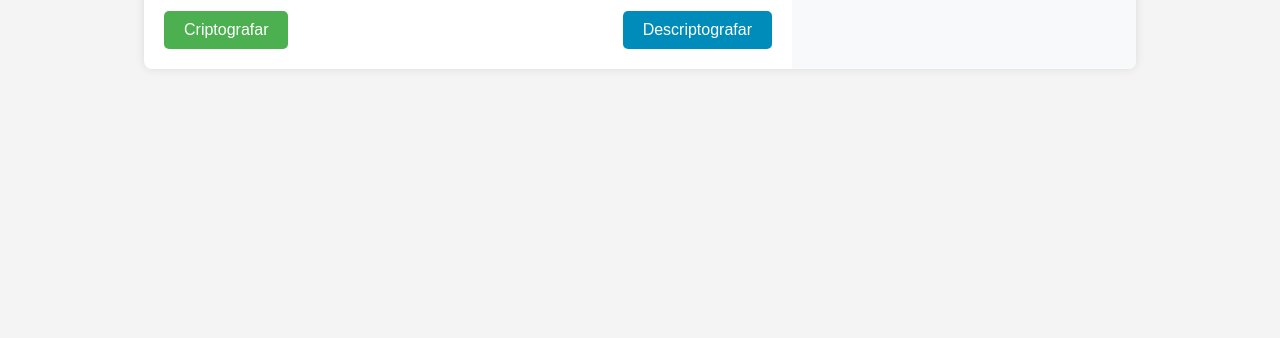
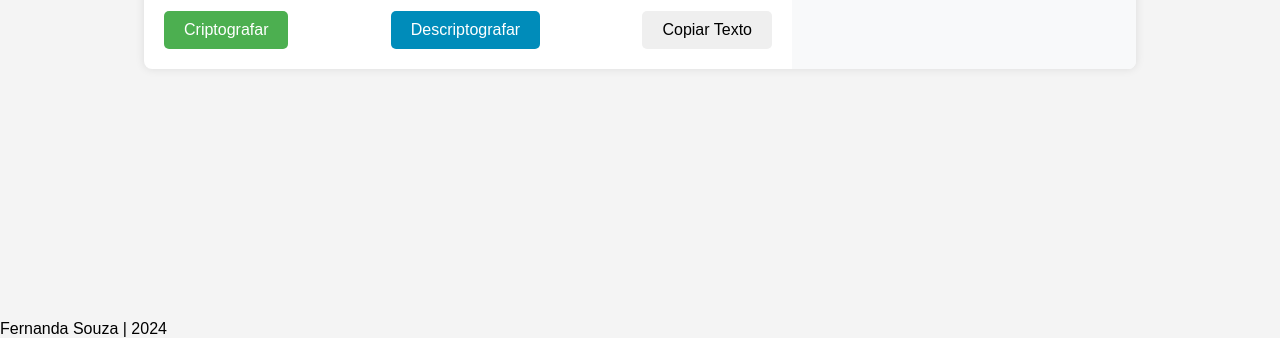
Before and after one commit to leitoraincomum/challenge, a plain HTML site: page index.html in a window 1280 px wide. Shown: the part 520-858 px from the top of the page. Drawn offline with Linux system fonts and the light colour scheme.

Commit message:
Update index.html

```diff
--- a/index.html
+++ b/index.html
@@ -15,8 +15,9 @@
             <section class="input-section">
                 <textarea id="inputText" placeholder="Digite seu texto"></textarea>
                 <div class="buttons">
-                    <button id="encryptBtn">Criptografar</button>
-                    <button id="decryptBtn">Descriptografar</button>
+                    <button id="encryptBtn" onclick="criptografarTexto()">Criptografar</button>
+                    <button id="decryptBtn" onclick="descriptografarTexto()">Descriptografar</button>
+                    <button id="copyBtn"onclick="copiarTexto()">Copiar Texto</button>
                 </div>
             </section>
             <aside class="output-section">
@@ -29,4 +30,6 @@
         </main>
     </div>
 </body>
+    <footer>Fernanda Souza | 2024</footer>
+
 </html>
```
